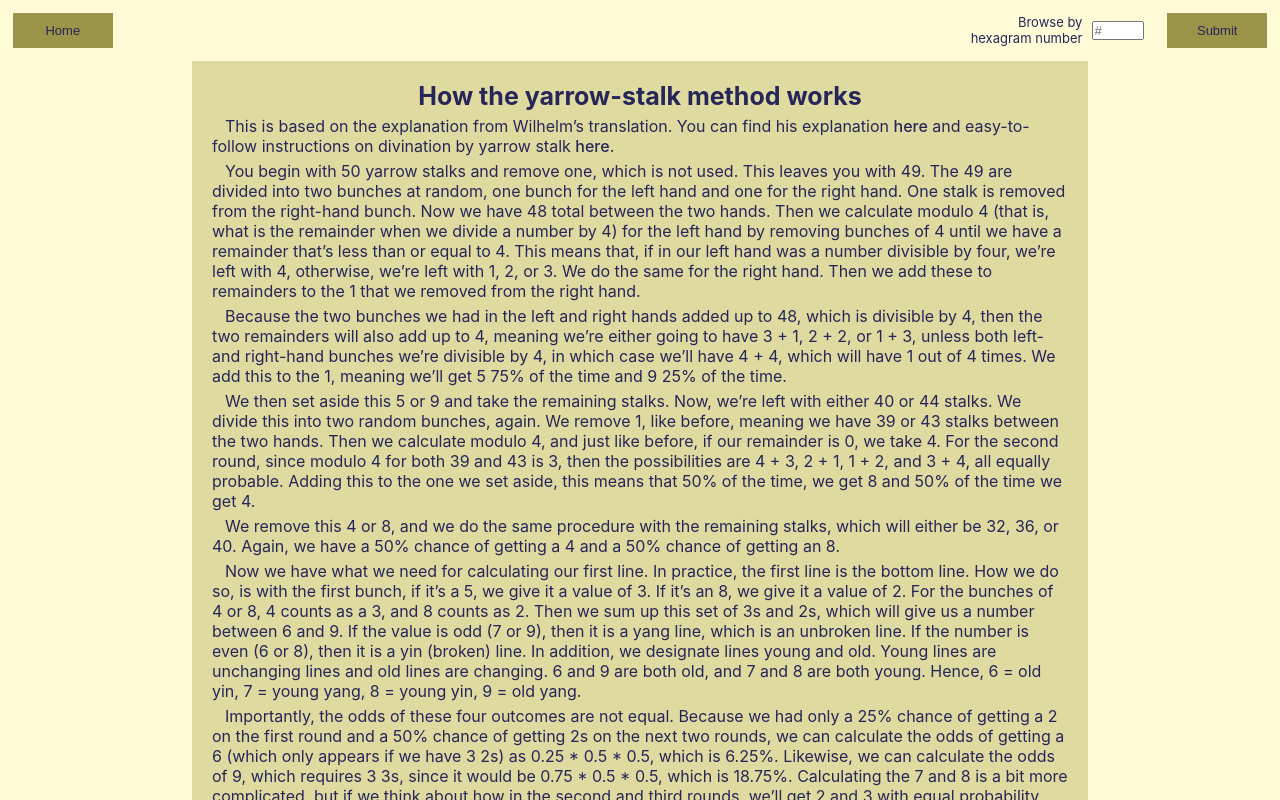
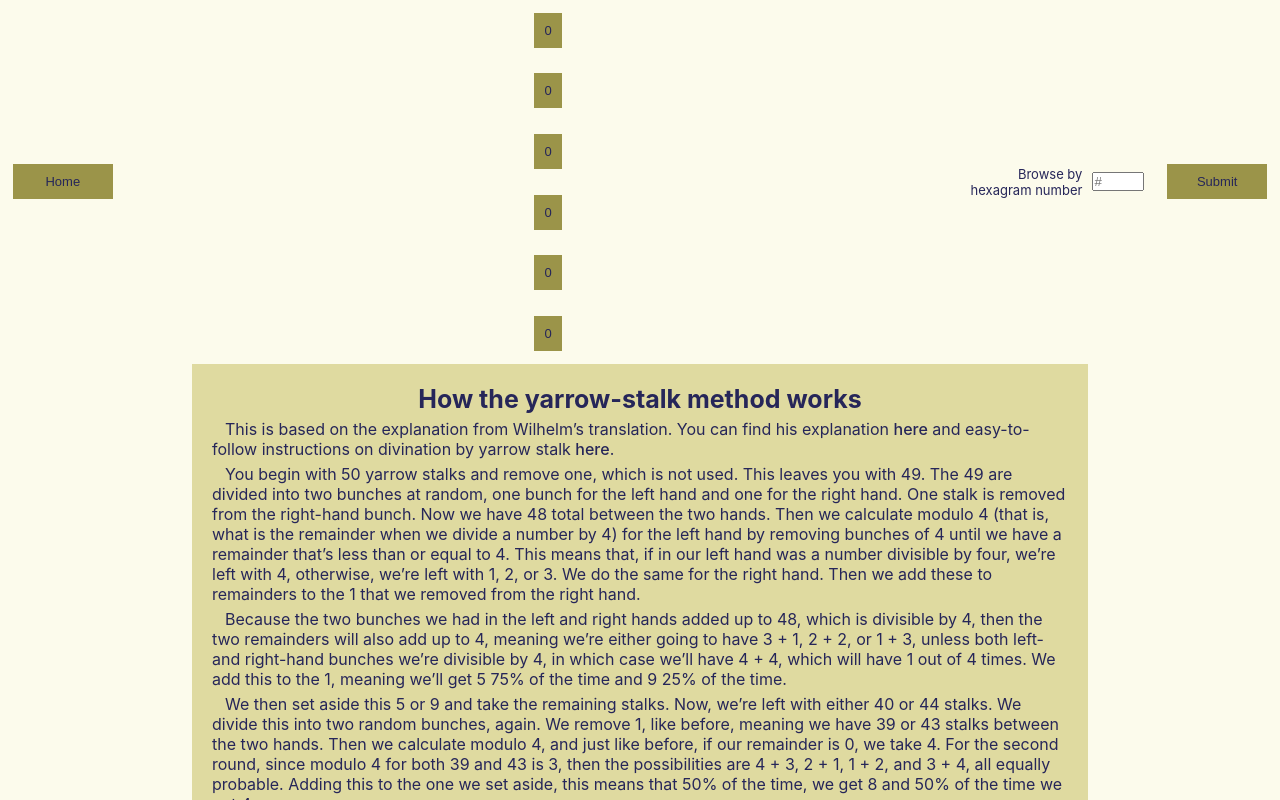
Before and after one commit to jkranak/iching-pwa, a React (Create React App) app in the folder iching/: page /explanation in a window 1280 px wide. Shown: the top 800 px of the page. Built offline with nearby package versions, Linux system fonts and the light colour scheme.

Commit message:
docs: readme

```diff
--- /dev/null
+++ b/iching/src/components/LineSelect.js
@@ -0,0 +1,21 @@
+import React, {useState} from 'react';
+
+export default function LineSelect() {
+  const [lines, setLines] = useState([0, 0, 0, 0, 0, 0])
+
+  const handleClick = (number, index) => {
+    const newLines = [...lines];
+    newLines[index] = number;
+    setLines(newLines);
+  }
+
+  return (
+    <div>
+      {lines.map((el, index) => (<div key={index}>{lines[index] === 0
+        ? <button onClick={() => handleClick(7, index)}>{el}</button>
+        : lines[index] === 7
+          ? <button onClick={() => handleClick(8, index)}>{el}</button>
+          : <button onClick={() => handleClick(0, index)}>{el}</button>}</div>))}
+    </div>
+  )
+}
--- a/iching/src/components/Navbar.js
+++ b/iching/src/components/Navbar.js
@@ -1,5 +1,6 @@
 import { useState  } from 'react';
 import {useHistory} from 'react-router-dom';
+import LineSelect from './LineSelect';
 
 export default function Navbar () {
   const history = useHistory();
@@ -8,7 +9,8 @@ export default function Navbar () {
   return (
     <div className="navbar">
       <button id="home" className="navbar__home navbar__button" onClick={() => history.push('/')}>Home</button>
-        <form className="navbar__browse" onChange={(e) => setHexNumber(e.target.value)} onSubmit={() => history.push(`/browse/${hexNumber}`)}>
+      <LineSelect />
+      <form className="navbar__browse" onChange={(e) => setHexNumber(e.target.value)} onSubmit={() => history.push(`/browse/${hexNumber}`)}>
         <label className="navbar__label" dangerouslySetInnerHTML={{__html: "<p>Browse by<br />hexagram number</p>"}}></label>
         <input className="navbar__input" required type="number" min="1" max="64" size="10" id="hexinput" placeholder="#"/>
         <button className="navbar__button" type="submit">Submit</button>
--- a/iching/src/pages/Result.js
+++ b/iching/src/pages/Result.js
@@ -11,7 +11,7 @@ export default function Result() {
   const result = otherInfo(div, question);
   const [onLeftHover, setOnLeftHover] = useState(false);
   const [onRightHover, setOnRightHover] = useState(false);
-  console.log(onLeftHover);
+
   function lineRender (num) {
     if (num === '7') return '—————';
     if (num === '8') return '——&nbsp;&nbsp;&nbsp;&nbsp;&nbsp;——';
--- a/iching/src/sass/abstracts/_variables.scss
+++ b/iching/src/sass/abstracts/_variables.scss
@@ -1,5 +1,5 @@
 $color-primary-main: #BBB46D;
-$color-primary-lighter: #FFFBD7;
+$color-primary-lighter: #fcfbec;
 $color-primary-light: #DFDAA0;
 $color-primary-dark: #9B9449;
 $color-primary-darker: #7F7729;
```
